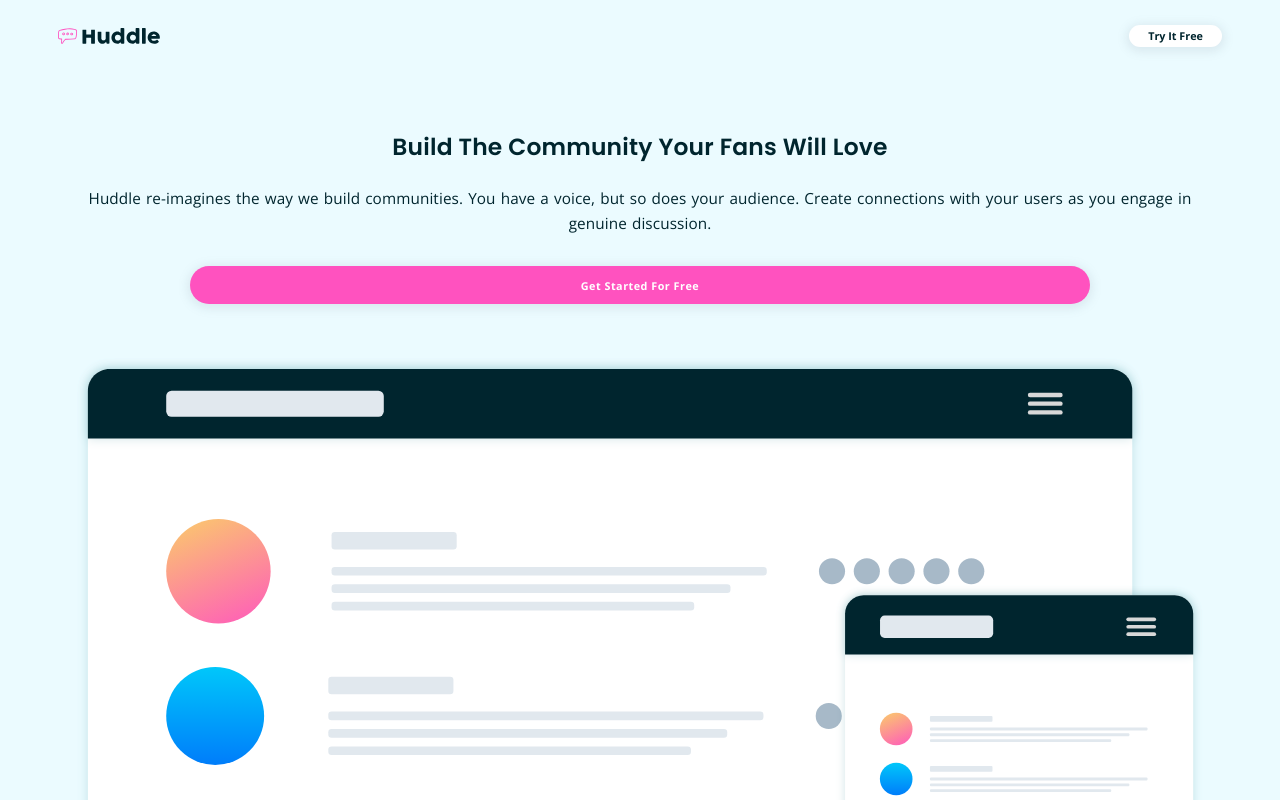
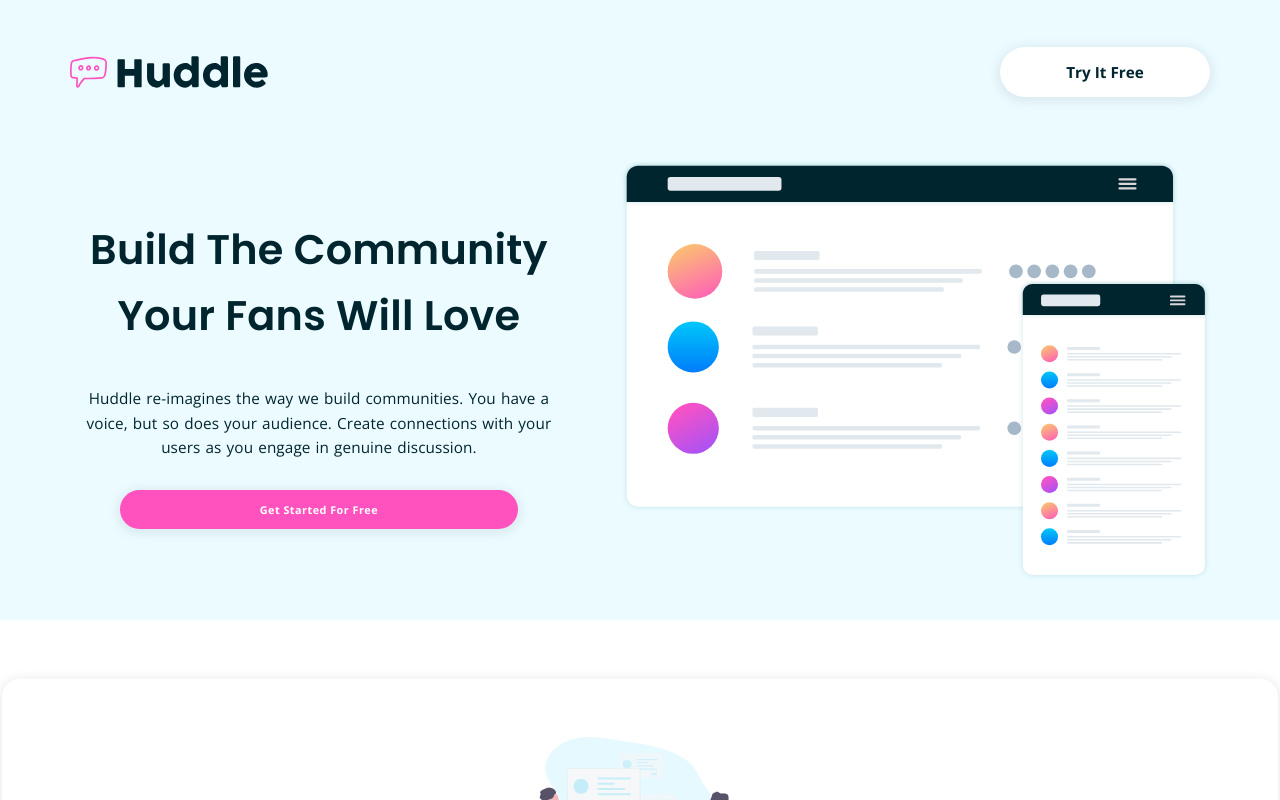
Before and after one commit to Yemisrach15/FEM, a JavaScript app in the folder huddle-landing-page-with-alternating-feature-blocks/: page / in a window 1280 px wide. Shown: the top 800 px of the page. Built offline with nearby package versions, Linux system fonts and the light colour scheme; the HTML template or start-up script is replaced by a standard one.

Commit message:
Refactor on the way

```diff
--- a/huddle-landing-page-with-alternating-feature-blocks/src/components/Header.js
+++ b/huddle-landing-page-with-alternating-feature-blocks/src/components/Header.js
@@ -6,19 +6,21 @@ import { H1, Logo, Nav, P, StyledHeader } from "./styles/Header.styled";
 export function Header() {
 
     return (
-        <StyledHeader bg="netural100">
-            <Container>
-                <Nav>
-                    <Logo width="5.7em" src="./images/logo.svg" alt="" />
-                    <Button fontSize="0.6em" fontFamily="'Open Sans', sans-serif">Try It Free</Button>
+        <StyledHeader bg="netural100" p={[1, null, 7]}>
+            <Container width={[3, null, 2]}>
+                <Nav as="nav" mb={[4, null, 8]} flexDirection={"row"}>
+                    <Logo width={[0, null, 1]} src="./images/logo.svg" alt="" />
+                    <Button p={6} fontSize={[0, null, 1]} variant="secondary">Try It Free</Button>
                 </Nav>
-                <Flex px="1.1em">
+                <Flex flex="8%" px={["1.1em", null, "0em"]} alignItems={["initial", null, "center"]} flexDirection={[null, null, "row"]}>
                     <div>
-                        <H1>Build The Community Your Fans Will Love</H1>
-                        <P>Huddle re-imagines the way we build communities. You have a voice, but so does your audience. Create connections with your users as you engage in genuine discussion.</P>
-                        <Button letterSpacing="0.5px" fontSize="0.6em" py="1.1em" bg="primary" color="white" primary>Get Started For Free</Button>
+                        <H1 fontSize={[3, null, 4]} fontFamily="header" letterSpacing={1} lineHeight={0} mb={2}>Build The Community Your Fans Will Love</H1>
+                        <P fontSize={1} letterSpacing={0} lineHeight={0} mb={3}>Huddle re-imagines the way we build communities. You have a voice, but so does your audience. Create connections with your users as you engage in genuine discussion.</P>
+                        <Button letterSpacing="0.5px" fontSize="0.6em" py="1.1em" variant="primary">Get Started For Free</Button>
                     </div>
-                    <img src="./images/illustration-mockups.svg" alt=""></img>
+                    <div>
+                        <img width="100%" src="./images/illustration-mockups.svg" alt=""></img>
+                    </div>
                 </Flex>
             </Container>
         </StyledHeader>
--- a/huddle-landing-page-with-alternating-feature-blocks/src/components/styles/Button.styled.js
+++ b/huddle-landing-page-with-alternating-feature-blocks/src/components/styles/Button.styled.js
@@ -1,19 +1,33 @@
 import styled, { css } from "styled-components";
-import { color, space, typography } from "styled-system";
+import { color, space, typography, variant } from "styled-system";
 
 export const Button = styled.button`
-    background: white;
+    /* background: white; */
 	border-radius: 5em;
     box-shadow: 0px 2px 10px 3px hsl(208deg 11% 55% / 15%);
-    font-size: 1em;
     font-weight: 700;
-	padding: 0.3em 1.8em;
-
+	/* padding: 0.3em 1.8em; */
+/*
     ${props => props.primary && css`
         width: 80%;
-    `}
+    `} */
 
     ${color}
     ${space}
     ${typography}
+    ${
+        variant({
+            variants: {
+                primary: {
+                    color: "white",
+                    bg: "primary",
+                    width: "80%"
+                },
+                secondary: {
+                    color: "netural300",
+                    bg: "white"
+                }
+            }
+        })
+    }
 `
--- a/huddle-landing-page-with-alternating-feature-blocks/src/components/styles/Container.styled.js
+++ b/huddle-landing-page-with-alternating-feature-blocks/src/components/styles/Container.styled.js
@@ -1,8 +1,11 @@
 import styled from "styled-components";
+import { layout } from "styled-system";
 
 const Container = styled.div`
     margin: 0 auto;
-    width: 91%;
+    /* width: 91%; */
+
+    ${layout}
 `
 
 export default Container;
--- a/huddle-landing-page-with-alternating-feature-blocks/src/components/styles/Flex.styled.js
+++ b/huddle-landing-page-with-alternating-feature-blocks/src/components/styles/Flex.styled.js
@@ -1,15 +1,21 @@
 import styled from "styled-components";
-import { space, flexbox } from "styled-system";
+import { space, layout, flexbox, flex } from "styled-system";
 
 export const Flex = styled.div`
+    align-items: center;
     display: flex;
     flex-direction: column;
+    justify-content: space-between;
     gap: ${props => props.gap? props.gap: "3em"};
 
     & > * {
         flex: 1;
     }
+    & > :last-child {
+        ${flex}
+    }
 
+    ${flexbox}
+    ${layout}
     ${space}
-    ${flexbox}
 `
--- a/huddle-landing-page-with-alternating-feature-blocks/src/components/styles/Header.styled.js
+++ b/huddle-landing-page-with-alternating-feature-blocks/src/components/styles/Header.styled.js
@@ -1,35 +1,35 @@
 import styled from "styled-components";
-import { color, layout } from "styled-system";
+import { compose } from "styled-system";
+import { color, flexbox, space, typography, width } from "styled-system";
+import { Flex } from "./Flex.styled";
 
 export const StyledHeader = styled.header`
-    padding: 1.4em 0 1.9em 0;
     text-align: center;
-    ${color}
+    ${compose(color, space)}
+
+    @media screen and (min-width: 'breakpoints.1') {
+        text-align: left;
+    }
 `
 
-export const Nav = styled.nav`
-    align-items: center;
-    display: flex;
-    justify-content: space-between;
-    margin-bottom: 4.5em;
+export const Nav = styled(Flex)`
+    & > * {
+        flex: initial;
+    }
+    ${flexbox}
 `
 
 export const Logo = styled.img`
-    ${layout}
+    ${width}
 `
 
 export const H1 = styled.h1`
-    font-family: 'Poppins', sans-serif;
-    font-size: 1.3em;
-    letter-spacing: 0.2px;
-    line-height: 1.6;
-    margin-bottom: 0.9em;
+    ${space}
+    ${typography}
 `
 
 export const P = styled.p`
-    font-size: 0.85em;
-    letter-spacing: 0.1px;
-    line-height: 1.6;
-    margin-bottom: 2em;
     word-spacing: 1px;
+    ${space}
+    ${typography}
 `
--- a/huddle-landing-page-with-alternating-feature-blocks/src/components/styles/Theme.js
+++ b/huddle-landing-page-with-alternating-feature-blocks/src/components/styles/Theme.js
@@ -5,11 +5,43 @@ const theme = {
         netural200: 'hsl(208, 11%, 55%)',
         netural300: 'hsl(192, 100%, 9%)'
     },
-    breakpoints: {
-        mobile: '375px',
-        tablet: '768px',
-        desktop: '1440px'
-    }
+    breakpoints: ['375px', '768px', '1440px'],
+    sizes: [
+        "5.7em",
+        "11em",
+        "89%",
+        "91%"
+    ],
+    space: [
+        "0em",
+        "1.4em 0 1.9em 0",
+        "0.9em",
+        "2em",
+        "4.5em",
+        "0.3em 1.8em",
+        "1em 4.3em",
+        "2.6em 0 1.9em 0",
+        "3.5em"
+    ],
+    fontSizes: [
+        "0.6em",
+        "0.85em",
+        "1em",
+        "1.3em",
+        "2.3em"
+    ],
+    fonts: {
+        header: "'Poppins', sans-serif",
+        other: "'Open Sans', sans-serif"
+    },
+    letterSpacings: [
+        "0.1px",
+        "0.2px",
+        "1px"
+    ],
+    lineHeights: [
+        1.6
+    ]
 }
 
 export default theme;
```
